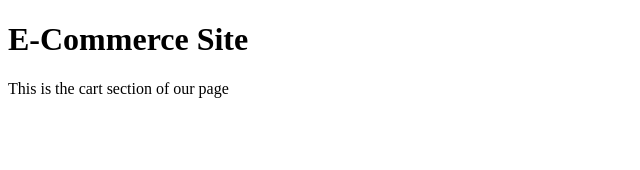
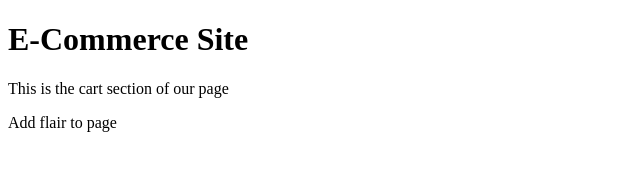
Before and after one commit to bienvenudev/collaborative-git-exercise, a plain HTML site: page index.html in a window 1280 px wide. Shown: the whole page, without its empty margins (0-640 px from the left). Drawn offline with Linux system fonts and the light colour scheme.

Commit message:
add flair to page

```diff
--- a/index.html
+++ b/index.html
@@ -9,6 +9,7 @@
     <h1>E-Commerce Site</h1>
     <section class="cart">
       <p>This is the cart section of our page</p>
+      <p>Add flair to page</p>
     </section>
   </body>
 </html>
```
